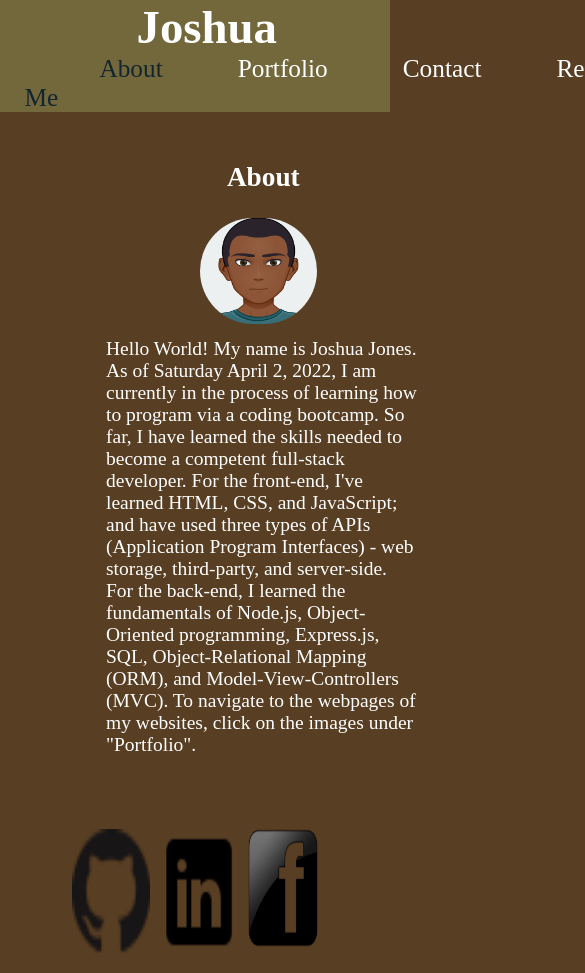
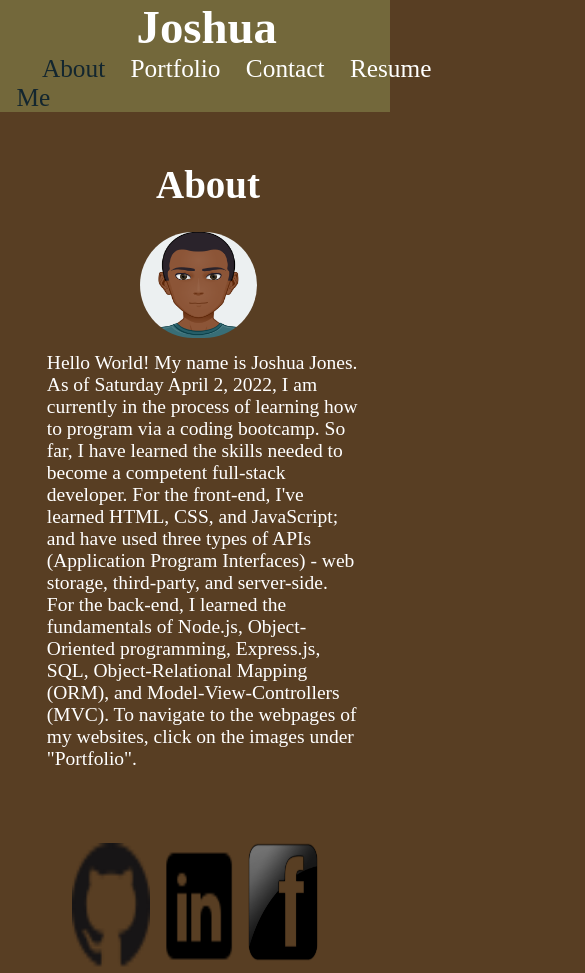
Before and after one commit to CoderJ01/react-programming-portfolio, a React (Create React App) app: page / in a window 390 px wide. Shown: the top 973 px of the page, 585 px wide, since content can reach past the window. Built offline with nearby package versions, Linux system fonts and the light colour scheme.

Commit message:
414px, iPhone 6/7/8 Plus

```diff
--- a/src/index.css
+++ b/src/index.css
@@ -386,6 +386,10 @@ footer {
     font-size: 3vh;
   }
 
+  #about-me {
+    margin-left: 12vw;
+  }
+
   #contact {
     margin-left: 10vw;
   }
@@ -394,3 +398,60 @@ footer {
     margin-left: 29vw;
   }
 }
+
+/* iPhone 6/7/8 Plus*/
+@media screen and (max-width: 414px) {
+
+  header nav ul {
+    margin-left: -6vw;
+  }
+
+  header nav ul a {
+    margin-left: 3vh;
+  }
+
+  .project h2 {
+    font-size: 10vw;
+    margin-left: 28vw;
+  }
+
+  #portfolio h2 {
+    margin-left: 34vw;
+  }
+
+  .content {
+    margin-top: 5vh;
+  }
+
+  .application {
+    margin-left: 11vw;
+    margin-top: 0vh;
+  }
+
+  .application a {
+    margin-left: 3%;
+    margin-top: 3%;
+  }
+
+  .gitHub {
+    margin-left: -18vw;
+    margin-top: 0vh;
+  }
+
+  .main-display {
+    height: 45vh;
+  }
+
+  #contact h2 {
+    width: 43vw;
+    margin-left: 19vw;
+  }
+
+  #resume {
+    margin-left: 18vw;
+  }
+
+  #resume h2 {
+    margin-left: 19vw;
+  }
+}
```
